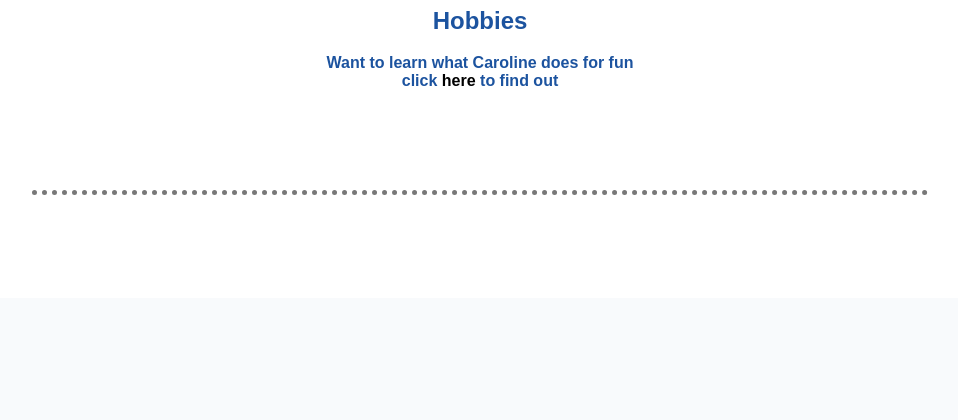
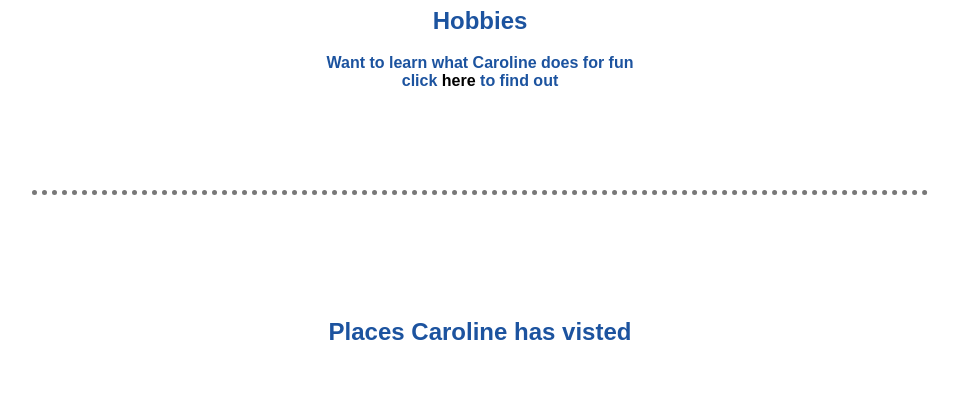
Before and after one commit to cgsilva1/project-22-sum-24-caroline, a Flask app: page /user1 in a window 1280 px wide. Shown: the part 2055-2475 px from the top of the page, without its empty margins (160-1118 px from the left). Before the commit the page ends 2250 px from the top, so only its background shows below. Run offline with Flask 2, Linux system fonts and the light colour scheme.

Commit message:
Tak: added map of vistited places

```diff
--- a/app/templates/userPage1.html
+++ b/app/templates/userPage1.html
@@ -137,7 +137,7 @@
         <div class = "eduItem">
             <img style = "height: 100px; width: 100px; border-radius: 100%;" src="./static/img/mdcSeal.png">
             <br><br><strong style = "font-size: 20px"><a href="https://www.mdc.edu/">Miami Dade Community College</a></strong>
-            <br><em> <a href = "https://viterbi-web.usc.edu/~adamchik/201/syllabus.pdf"> Continous Education </a></em>
+            <br><em> Continous Education </em>
             <br> <div class = "date">December 2020</div>
         </div>
         <div class = "eduItem">
@@ -162,5 +162,12 @@
     <!--    MAP - START    -->
     <br><br><br><br><hr><br><br><br><br><br>
 
+    <h2 class = "title" style = "text-align: center">Places Caroline has visted</h2><br><br>
+    <p style = "text-align: center"><iframe src="https://www.google.com/maps/d/u/0/embed?mid=13TO7XNtXTFDLoaDB1bclZUvuGBrY1_E&ehbc=2E312F" width="640" height="480" frameborder="0" style="border:0" allowfullscreen></iframe></p>
+
+    <!--    HOBBIES - END    -->
+
+    <br><br><br><br><hr><br><br><br><br><br>
+
 </body>
 </html>
```
